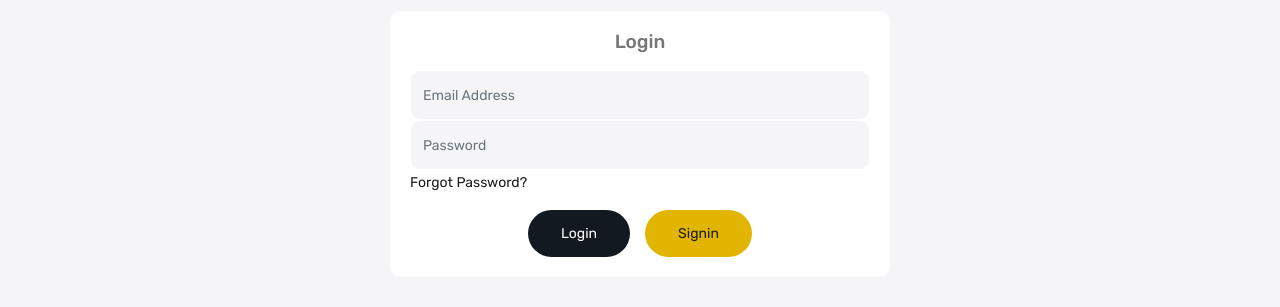
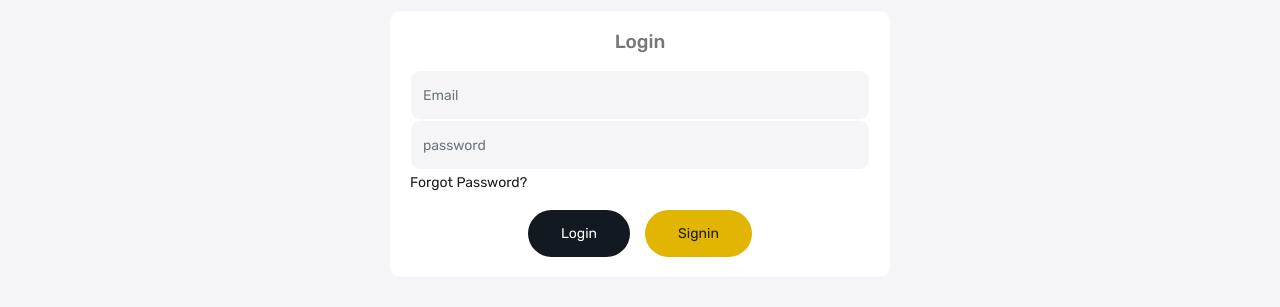
Before and after one commit to Udayanzoysa/ecom-web, a React (Create React App) app: page /login in a window 1280 px wide. Shown: the part 304-611 px from the top of the page. Built offline with nearby package versions, Linux system fonts and the light colour scheme.

Commit message:
feat:login

```diff
--- a/src/Components/CustomInput.js
+++ b/src/Components/CustomInput.js
@@ -1,10 +1,11 @@
 import React from 'react';
 
 const CustomInput = (props) => {
-    const { type, name, placeholder, classname} = props;
+    const { type, name, placeholder, classname,onChange} = props;
   return (
     <div>
         <input type={type}
+               onChange={onChange}
             name={name}
             placeholder={placeholder}
             className={"form-control ${classname}"} />
--- a/src/Pages/Login.js
+++ b/src/Pages/Login.js
@@ -1,35 +1,30 @@
-import React, { useState } from "react";
+import React, {useState} from 'react';
 import BreadCrumb from '../Components/BreadCrumb';
 import Meta from '../Components/Meta';
+import {Link, useNavigate} from 'react-router-dom';
 import Container from '../Components/Container';
 import CustomInput from '../Components/CustomInput';
-import { Link, useNavigate } from "react-router-dom";
-
 import firebase from "firebase/compat/app";
-import { collection, doc, getDoc, getDocs, query, where } from "firebase/firestore";
+import {collection, doc, getDoc, getDocs, query, where} from "firebase/firestore";
 import {
     getAuth
 } from "firebase/auth";
+
 
 const Login = () => {
 
     const [form, setForm] = useState({})
     const navigate = useNavigate()
-
     const valueChangeHandler = (event) => {
         let {name, value} = event.target
         setForm({...form, [name]: value})
     }
 
-
     const login = async () => {
-
         try {
             let res = await firebase.auth().signInWithEmailAndPassword(form?.email, form?.password)
             const auth = getAuth();
             navigate('/admin')
-
-
             return res
         } catch (e) {
             // toast({
@@ -43,42 +38,28 @@ const Login = () => {
         }
     }
 
+
     return (
         <>
-            <Meta title={'Login'} />
-            <BreadCrumb title='Login' />
+            <Meta title={'Login'}/>
+            <BreadCrumb title='Login'/>
             <Container class1='login-wrapper py-5 home-wrapper-2'>
                 <div className='row'>
                     <div className='col-12'>
                         <div className='auth-card'>
                             <h3 className='text-center mb-3'>Login</h3>
-                            <div className="className='d-flex flex-column gap-30'">
-                                <CustomInput
-                                    onChng={valueChangeHandler}
-                                    type="text"
-                                    placeholder="Email Address"
-                                    id="email"
-                                    name="email"
-                                />
-                                <CustomInput
-                                    onchange={valueChangeHandler}
-                                    type="password"
-                                    placeholder="Password"
-                                    id="pass"
-                                    name="password"
-                                />
+                            <CustomInput onChange={valueChangeHandler} type='email' name='email' placeholder='Email'/>
+                            <CustomInput onChange={valueChangeHandler} type='password' name='password' placeholder='password'/>
                             <div className=''>
-                                    <Link to='/ForgotPassword' >Forgot Password?</Link>
+                                <Link to='/ForgotPassword'>Forgot Password?</Link>
                                 <div className='mt-3 d-flex justify-content-center gap-15 align-item-center'>
-                                        <button className='button border-0' onClick={login} type='submit'>
+                                    <button className='button border-0' onClick={login}>
                                         Login
                                     </button>
                                     <Link to='/Signup' className='button signup'>
                                         Signin
                                     </Link>
                                 </div>
-                                </div>
-
                             </div>
                         </div>
                     </div>
--- a/src/index.js
+++ b/src/index.js
@@ -1,6 +1,15 @@
 import React from 'react';
+import firebase from 'firebase/compat/app';
+import "firebase/compat/auth";
+import "firebase/compat/firestore";
+import { getStorage } from "firebase/storage";
 import { createRoot } from 'react-dom/client';
 import App from './App';
+import firebaseConfig from "./FireBaseConfig";
+
+
+firebase.initializeApp(firebaseConfig)
+firebase.firestore();
 
 const container = document.getElementById('root');
 const root = createRoot(container);
```
Also changed, not shown: src/FireBaseConfig.js (line endings or trailing spaces). Lines whose indentation alone changed are shown as unchanged.
